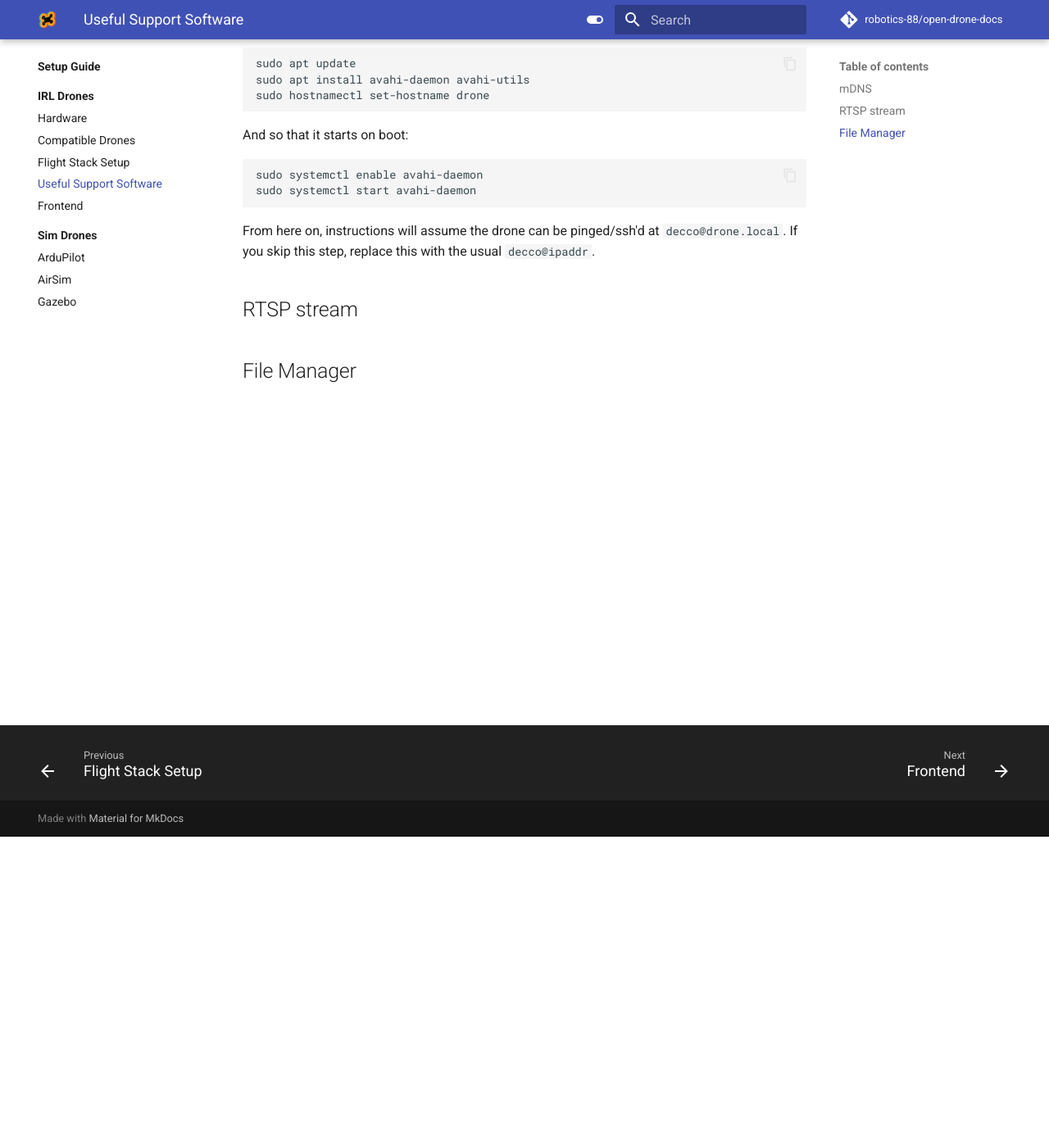
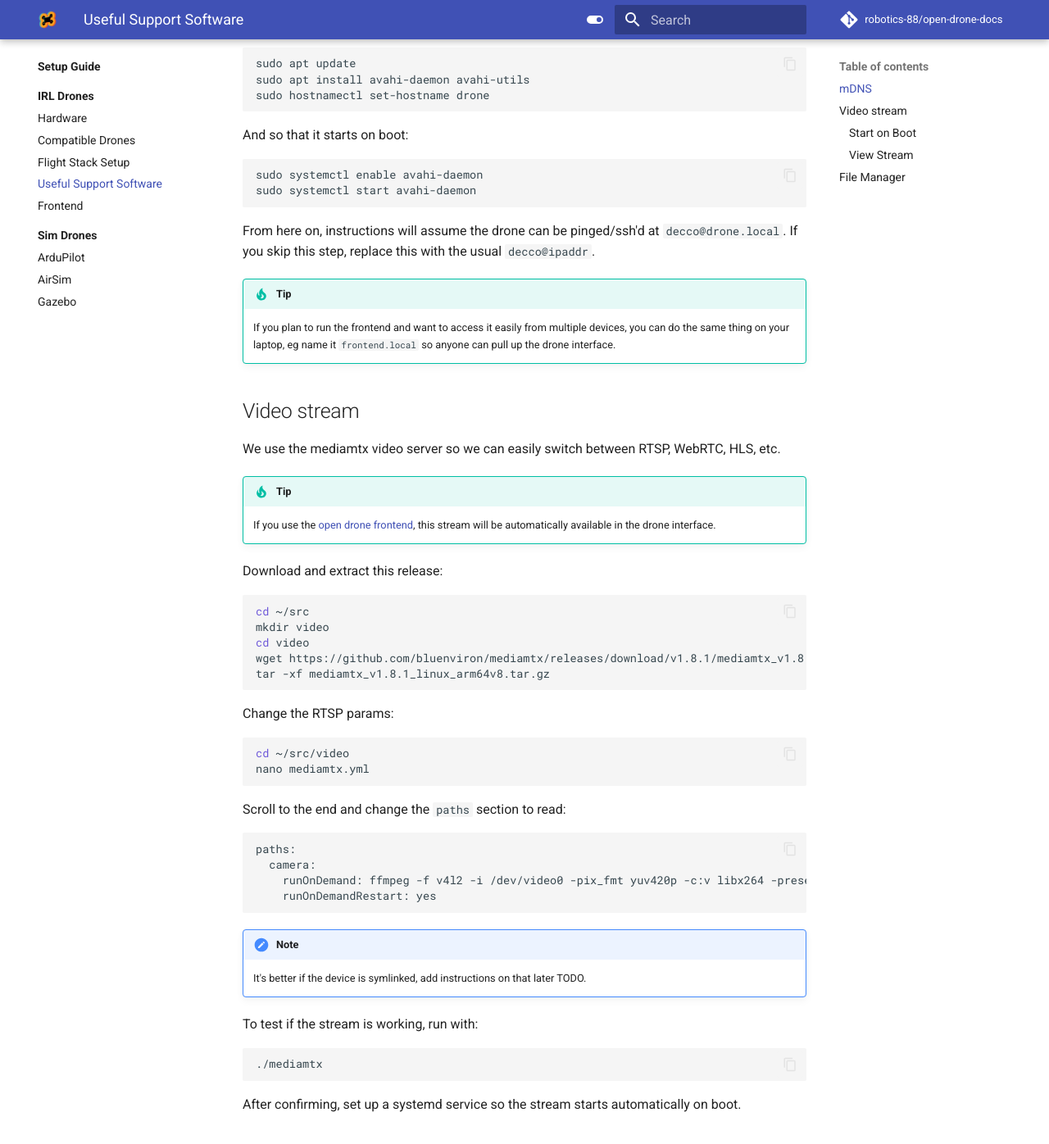
Before and after one commit to robotics-88/open-drone-docs, an MkDocs documentation site: the page built from docs/setup/drones/support.md, in a window 1280 px wide and 1400 px high, scrolled down 379 px. Shown: the top 1396 px of the window at 82% size. Built offline with MkDocs 1.6.1 and Material for MkDocs 9.7.7, drawn with Linux system fonts in a browser that asks for light colours; comment, search, counter and statistics services are not loaded; some of the changed text lies outside the part shown.

Commit message:
Filled in RTSP and video instructions

````diff
--- a/docs/setup/drones/support.md
+++ b/docs/setup/drones/support.md
@@ -1,5 +1,5 @@
 # Useful Support Software
-These are support libraries we use to make life easier. E.g., simplify ssh, file access, video streaming, etc.
+These are support libraries we run on IRL drones to make life easier. E.g., simplify ssh, file access, video streaming, etc.
 
 ## mDNS
 For convenience. This will make it so on any connected network, your drone hostname shows up as `drone.local` instead of requiring a specific IP.
@@ -15,6 +15,74 @@ sudo systemctl start avahi-daemon
 ```
 From here on, instructions will assume the drone can be pinged/ssh'd at `decco@drone.local`. If you skip this step, replace this with the usual `decco@ipaddr`.
 
-## RTSP stream
+!!! tip
+    If you plan to run the frontend and want to access it easily from multiple devices, you can do the same thing on your laptop, eg name it `frontend.local` so anyone can pull up the drone interface.
+
+## Video stream
+We use the mediamtx video server so we can easily switch between RTSP, WebRTC, HLS, etc.
+
+!!! tip
+    If you use the [open drone frontend](frontend.md), this stream will be automatically available in the drone interface.
+
+Download and extract this release:
+```bash
+cd ~/src
+mkdir video
+cd video
+wget https://github.com/bluenviron/mediamtx/releases/download/v1.8.1/mediamtx_v1.8.1_linux_arm64v8.tar.gz
+tar -xf mediamtx_v1.8.1_linux_arm64v8.tar.gz
+```
+
+Change the RTSP params:
+```bash
+cd ~/src/video
+nano mediamtx.yml
+```
+
+Scroll to the end and change the `paths` section to read:
+```bash
+paths:
+  camera:
+    runOnDemand: ffmpeg -f v4l2 -i /dev/video0 -pix_fmt yuv420p -c:v libx264 -preset ultrafast -tune zerolatency -b:v 1M -f rtsp rtsp://localhost:$RTSP_PORT/$MTX_PATH
+    runOnDemandRestart: yes
+```
+!!! note
+    It's better if the device is symlinked, add instructions on that later TODO.
+
+To test if the stream is working, run with:
+```bash
+./mediamtx
+```
+
+After confirming, set up a systemd service so the stream starts automatically on boot.
+
+### Start on Boot
+```bash
+cd ~/src/video
+sudo cp mediamtx /usr/local/bin/
+sudo cp mediamtx.yml /usr/local/etc/
+sudo nano /etc/systemd/system/mediamtx.service
+```
+In the service file, paste:
+```bash
+[Unit]
+Description=Drone Video Stream
+Wants=network.target
+[Service]
+ExecStart=/usr/local/bin/mediamtx /usr/local/etc/mediamtx.yml
+[Install]
+WantedBy=multi-user.target
+```
+
+Now enable the service:
+```bash
+sudo systemctl daemon-reload
+sudo systemctl enable mediamtx.service
+sudo systemctl start mediamtx.service
+```
+
+### View Stream
+The easiest place to test is in our [frontend](frontend.md), which automatically connects and displays the stream. For an alternate, you can use QGroundControl. In Application Settings, enable the video stream and set the RTSP stream to `rtsp://drone.local:8554/camera` like so:
+![RTSP Settings in QGroundControl](../../images/qgc-rtsp.png)
 
 ## File Manager
````
Also changed, not shown: docs/index.md (+2 -1 lines), docs/images/qgc-rtsp.png (added).
